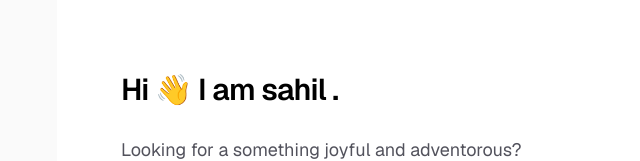
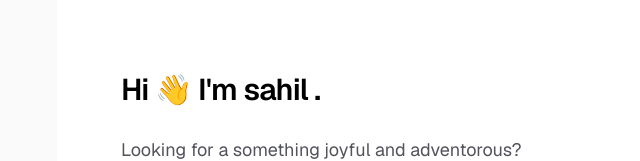
Before and after one commit to SahilKhaire2006/jenkins-test-2, a Next.js app: page / in a window 1280 px wide. Shown: the part 252-413 px from the top of the page, without its empty margins (199-839 px from the left). Built offline with nearby package versions, Linux system fonts and the light colour scheme.

Commit message:
minor changes 4

```diff
--- a/app/page.tsx
+++ b/app/page.tsx
@@ -14,7 +14,7 @@ export default function Home() {
         />
         <div className="flex flex-col items-center gap-6 text-center sm:items-start sm:text-left">
           <h1 className="max-w-xs text-3xl font-semibold leading-10 tracking-tight text-black dark:text-zinc-50">
-            Hi 👋 I am sahil .
+            Hi 👋 I'm sahil .
           </h1>
           <p className="max-w-md text-lg leading-8 text-zinc-600 dark:text-zinc-400">
             Looking for a something joyful and adventorous? Head over to{" "}
```
